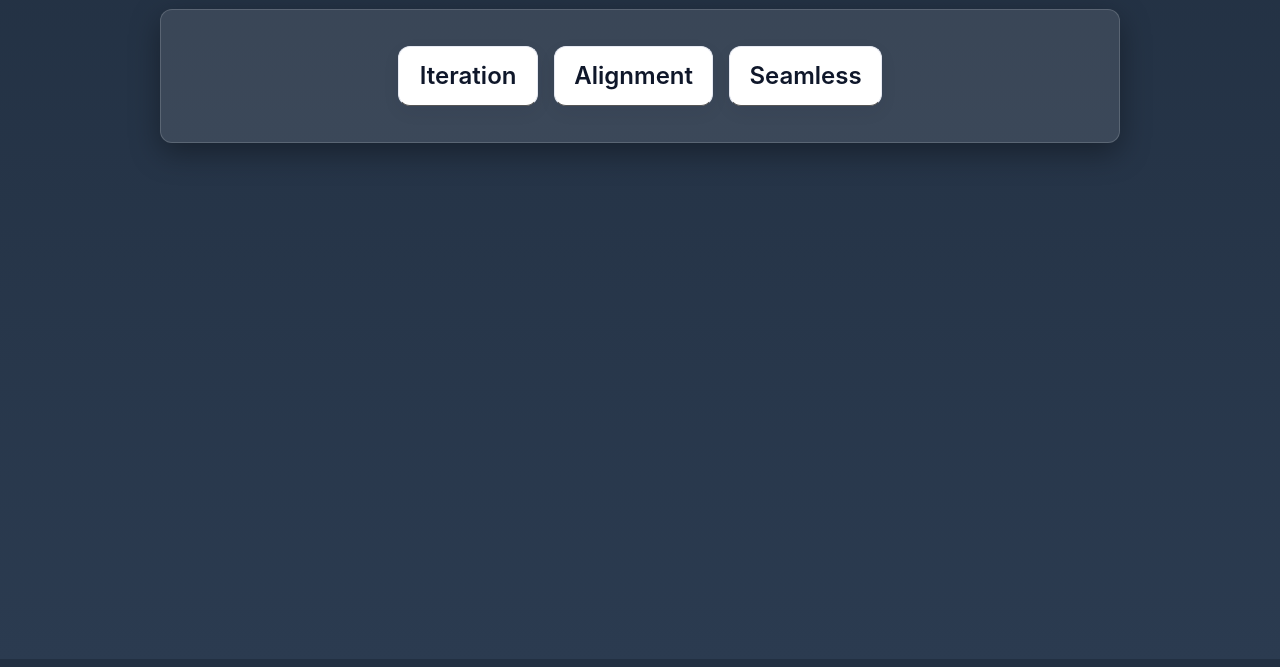
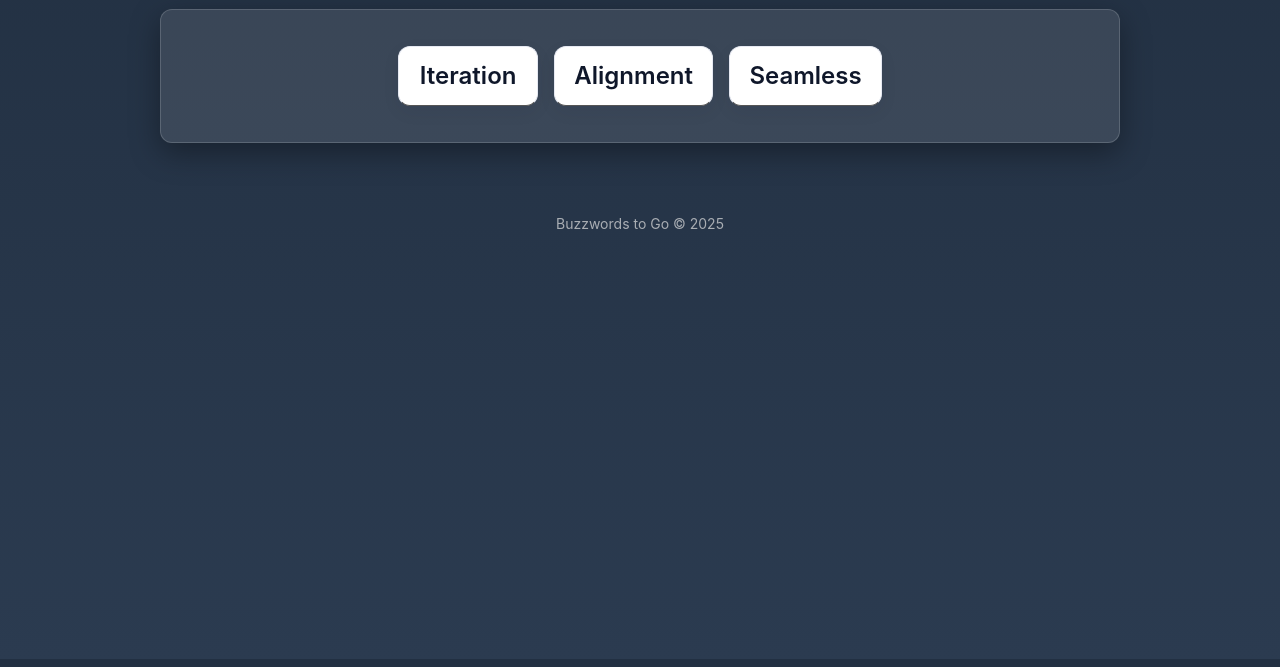
Before and after one commit to adam-werner/buzzwords-to-go, a website with bundled scripts: page public/index.html in a window 1280 px wide. Shown: the part 141-808 px from the top of the page. Built offline with nearby package versions, Linux system fonts and the light colour scheme.

Commit message:
Add footer with copyright notice to About and Index pages; style footer for consistency

```diff
--- a/public/assets/css/style.css
+++ b/public/assets/css/style.css
@@ -321,3 +321,16 @@ header h1 {
     font-size: 1.25rem;
   }
 }
+
+footer {
+  margin-top: 3rem;
+  padding: 1.5rem 0;
+  text-align: center;
+  color: var(--text-color);
+  opacity: 0.7;
+  font-size: 0.875rem;
+}
+
+footer p {
+  margin: 0;
+}
--- a/public/index.html
+++ b/public/index.html
@@ -125,6 +125,10 @@
       </div>
     </main>
 
+    <footer>
+      <p>Buzzwords to Go &copy; 2025</p>
+    </footer>
+
     <script type="module" src="assets/js/app.js" defer></script>
   </body>
 </html>
```
Also changed, not shown: public/about.html (+4 -0 lines).
